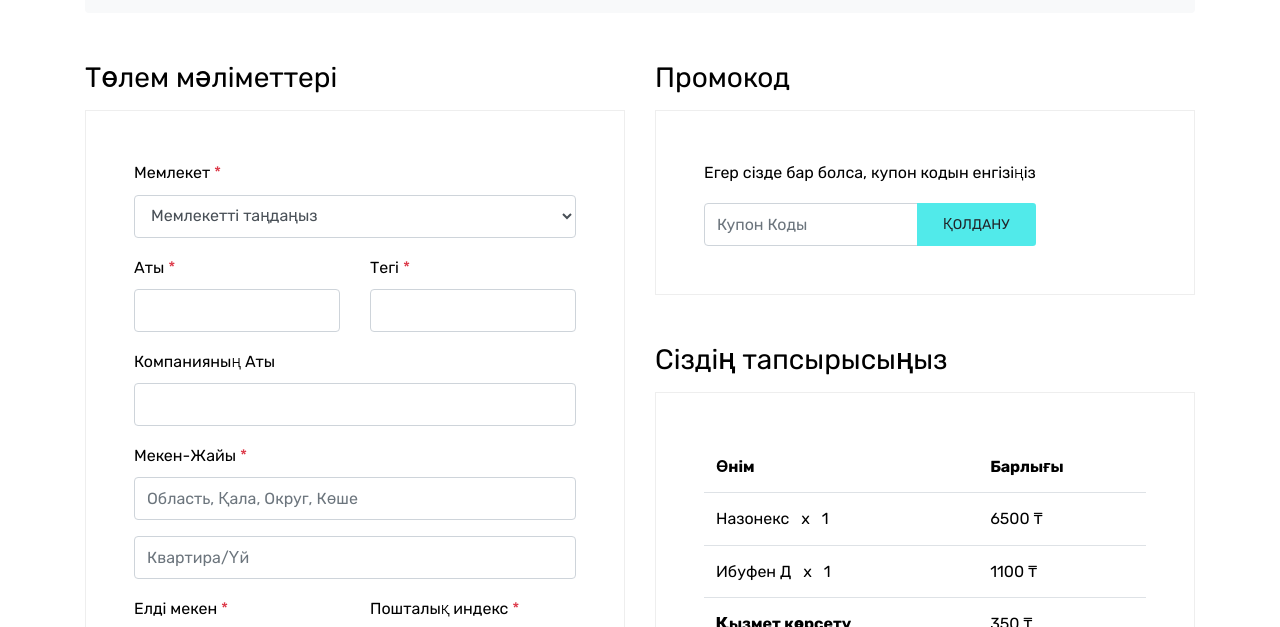
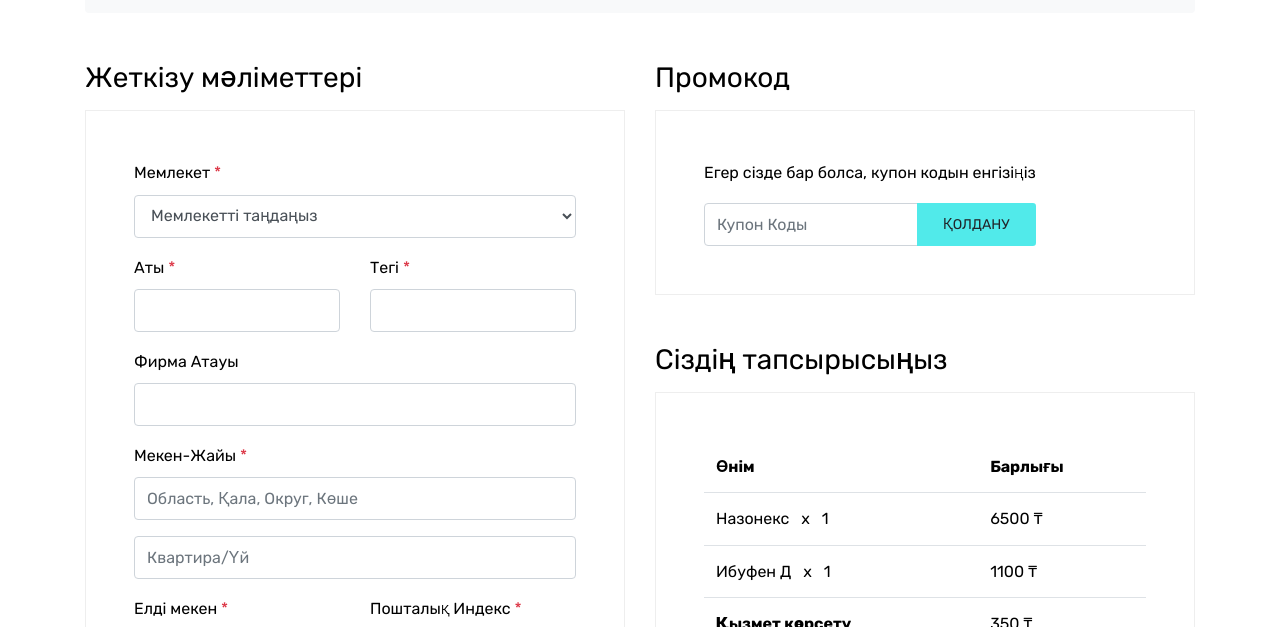
Before and after one commit to dodojon/aselfarm, a plain HTML site: page checkout.html in a window 1280 px wide. Shown: the part 267-894 px from the top of the page. Drawn offline with Linux system fonts and the light colour scheme; files whose address does not match are found by name.

Commit message:
Pre_relis

```diff
--- a/checkout.html
+++ b/checkout.html
@@ -108,7 +108,7 @@
         </div>
         <div class="row">
           <div class="col-md-6 mb-5 mb-md-0">
-            <h2 class="h3 mb-3 text-black">Төлем мәліметтері</h2>
+            <h2 class="h3 mb-3 text-black">Жеткізу мәліметтері</h2>
             <div class="p-3 p-lg-5 border">
               <div class="form-group">
                 <label for="c_country" class="text-black">Мемлекет <span class="text-danger">*</span></label>
@@ -137,7 +137,7 @@
 
               <div class="form-group row">
                 <div class="col-md-12">
-                  <label for="c_companyname" class="text-black">Компанияның Аты </label>
+                  <label for="c_companyname" class="text-black">Фирма Атауы </label>
                   <input type="text" class="form-control" id="c_companyname" name="c_companyname">
                 </div>
               </div>
@@ -159,7 +159,7 @@
                   <input type="text" class="form-control" id="c_state_country" name="c_state_country">
                 </div>
                 <div class="col-md-6">
-                  <label for="c_postal_zip" class="text-black">Пошталық индекс <span class="text-danger">*</span></label>
+                  <label for="c_postal_zip" class="text-black">Пошталық Индекс <span class="text-danger">*</span></label>
                   <input type="text" class="form-control" id="c_postal_zip" name="c_postal_zip">
                 </div>
               </div>
@@ -184,7 +184,7 @@
                     <p class="mb-3">Төмендегі ақпаратты енгізу арқылы тіркелгі жасаңыз. Егер сіз қайтып келетін тұтынушы болсаңыз
                       беттің жоғарғы жағында жүйеге кіріңіз.</p>
                     <div class="form-group">
-                      <label for="c_account_password" class="text-black">Account Password</label>
+                      <label for="c_account_password" class="text-black">Құпия пароліңіз</label>
                       <input type="email" class="form-control" id="c_account_password" name="c_account_password"
                         placeholder="">
                     </div>
@@ -230,7 +230,7 @@
 
                     <div class="form-group row">
                       <div class="col-md-12">
-                        <label for="c_diff_companyname" class="text-black">Компанияның Аты  </label>
+                        <label for="c_diff_companyname" class="text-black">Фирма Атауы  </label>
                         <input type="text" class="form-control" id="c_diff_companyname" name="c_diff_companyname">
                       </div>
                     </div>
@@ -254,7 +254,7 @@
                         <input type="text" class="form-control" id="c_diff_state_country" name="c_diff_state_country">
                       </div>
                       <div class="col-md-6">
-                        <label for="c_diff_postal_zip" class="text-black">Пошталық индекс  <span
+                        <label for="c_diff_postal_zip" class="text-black">Пошталық Индекс  <span
                             class="text-danger">*</span></label>
                         <input type="text" class="form-control" id="c_diff_postal_zip" name="c_diff_postal_zip">
                       </div>
```
Also changed, not shown: cart.html (+1 -1 lines).
